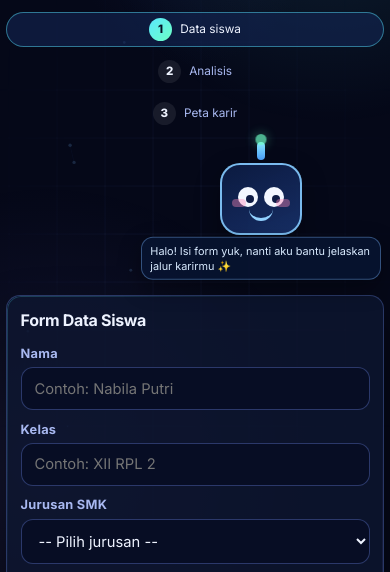
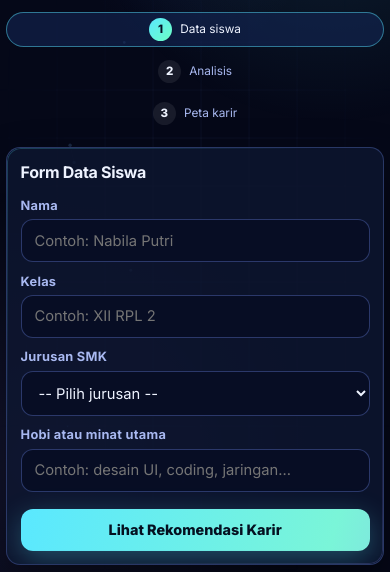
Before and after one commit to xH3ck4/career-nexus, a plain HTML site: page index.html in a window 390 px wide. Shown: the part 255-827 px from the top of the page. Drawn offline with Linux system fonts and the light colour scheme.

Commit message:
Update style.css

```diff
--- a/style.css
+++ b/style.css
@@ -149,7 +149,7 @@
   z-index: 1;
   width: min(1180px, 94vw);
   margin: 0 auto;
-  padding: 2rem 0 3rem;
+  padding: 2rem 0 10.5rem;
   animation: pageEnter 0.9s var(--ease-out) both;
 }
 
@@ -171,19 +171,22 @@
 }
 
 .mascot-dock {
+  position: fixed;
+  left: clamp(0.65rem, 2vw, 1.2rem);
+  bottom: clamp(0.65rem, 2vw, 1rem);
   display: flex;
-  justify-content: flex-end;
-  margin: -0.4rem 0 0.55rem;
-  min-height: 116px;
+  align-items: flex-end;
+  z-index: 40;
+  pointer-events: none;
 }
 
 .cartoon-mascot {
   position: relative;
-  width: 132px;
+  width: clamp(96px, 10vw, 132px);
   display: grid;
   justify-items: center;
   gap: 0.2rem;
-  z-index: 3;
+  z-index: 1;
   pointer-events: auto;
   animation: mascotFloat 3.8s ease-in-out infinite;
 }
@@ -215,8 +218,8 @@
 }
 
 .mascot-face {
-  width: 98px;
-  height: 88px;
+  width: clamp(74px, 8vw, 98px);
+  height: clamp(64px, 7.2vw, 88px);
   border-radius: 24px;
   border: 2px solid rgba(134, 203, 255, 0.9);
   background: linear-gradient(155deg, rgba(12, 28, 67, 0.95), rgba(26, 52, 112, 0.86));
@@ -288,7 +291,7 @@
 }
 
 .speech {
-  width: 210px;
+  width: min(230px, calc(100vw - 3rem));
   padding: 0.48rem 0.6rem;
   border-radius: 12px;
   font-size: 0.74rem;
@@ -1215,8 +1218,12 @@
 
 @media (max-width: 1024px) {
   .mascot-dock {
-    justify-content: center;
-    margin: 0.2rem 0 0.85rem;
+    left: 0.7rem;
+    bottom: 0.7rem;
+  }
+
+  .page {
+    padding-bottom: 9.8rem;
   }
 
   .content-grid {
@@ -1235,7 +1242,7 @@
 @media (max-width: 720px) {
   .page {
     width: 96vw;
-    padding: 1.2rem 0 1.6rem;
+    padding: 1.2rem 0 8.2rem;
   }
 
   .hero {
@@ -1264,12 +1271,13 @@
   }
 
   .mascot-dock {
-    margin: 0.1rem 0 0.55rem;
-    min-height: 98px;
+    left: 50%;
+    transform: translateX(-50%);
+    bottom: 0.55rem;
   }
 
   .cartoon-mascot {
-    width: 108px;
+    width: 100px;
   }
 
   .mascot-face {
@@ -1299,10 +1307,11 @@
   }
 
   .speech {
-    width: min(86vw, 240px);
-    font-size: 0.68rem;
+    width: min(78vw, 220px);
+    font-size: 0.66rem;
     padding: 0.4rem 0.52rem;
     line-height: 1.3;
+    text-align: center;
   }
 
   .card {
@@ -1409,8 +1418,30 @@
 }
 
 @media (max-width: 480px) {
+  .mascot-dock {
+    left: 50%;
+    transform: translateX(-50%);
+    bottom: 0.5rem;
+  }
+
+  .cartoon-mascot {
+    width: 88px;
+  }
+
+  .mascot-face {
+    width: 70px;
+    height: 60px;
+  }
+
+  .speech {
+    width: min(74vw, 186px);
+    font-size: 0.6rem;
+    padding: 0.34rem 0.45rem;
+  }
+
   .page {
     width: 97vw;
+    padding-bottom: 7.2rem;
   }
 
   .badge {
```
